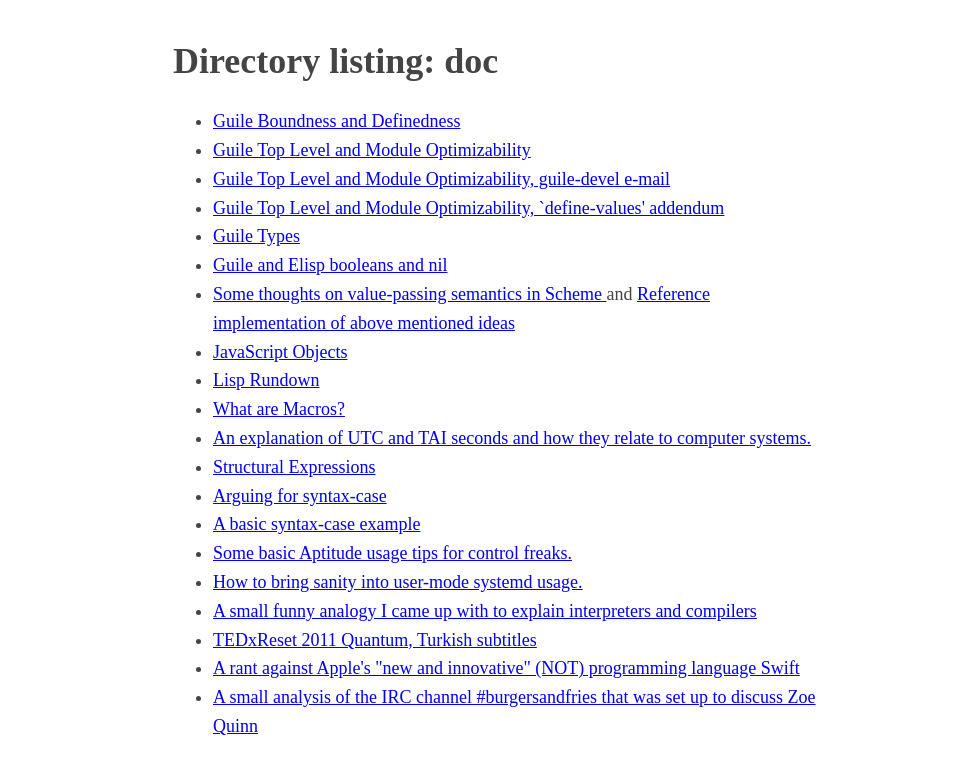
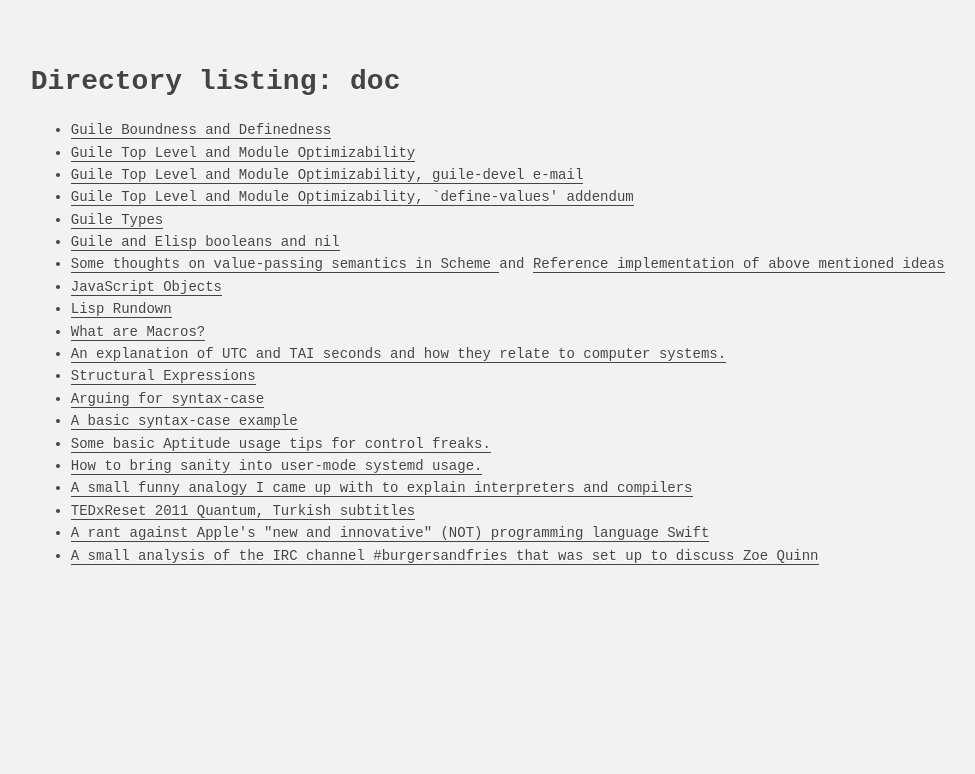
Before and after one commit to TaylanUB/taylanub.github.io, a plain HTML site: page doc/index.html in a window 1280 px wide. Shown: the whole page, without its empty margins (142-1117 px from the left). Drawn offline with Linux system fonts and the light colour scheme.

Commit message:
Use a nicer style.css.
(Taken from evenbettermotherfucking.website.)

```diff
--- a/style.css
+++ b/style.css
@@ -1,12 +1,24 @@
 body {
-    margin: 40px auto;
-    max-width: 650px;
+    margin: 5% auto;
+    background: #f2f2f2;
+    color: #444444;
+    font-family: 'Courier New';
+    font-size: 14px;
     line-height: 1.6;
-    font-size: 18px;
-    color: #444;
-    padding: 0 10px;
+    text-shadow: 0 1px 0 #ffffff;
+    max-width: 73%;
 }
-
-h1, h2, h3 {
-    line-height:1.2;
+code {
+    background: white;
 }
+a {
+    border-bottom: 1px solid #444444;
+    color: #444444;
+    text-decoration: none;
+}
+a:hover {
+    border-bottom: 0;
+}
+h1, h2 {
+    line-height: 1.3;
+}
```
